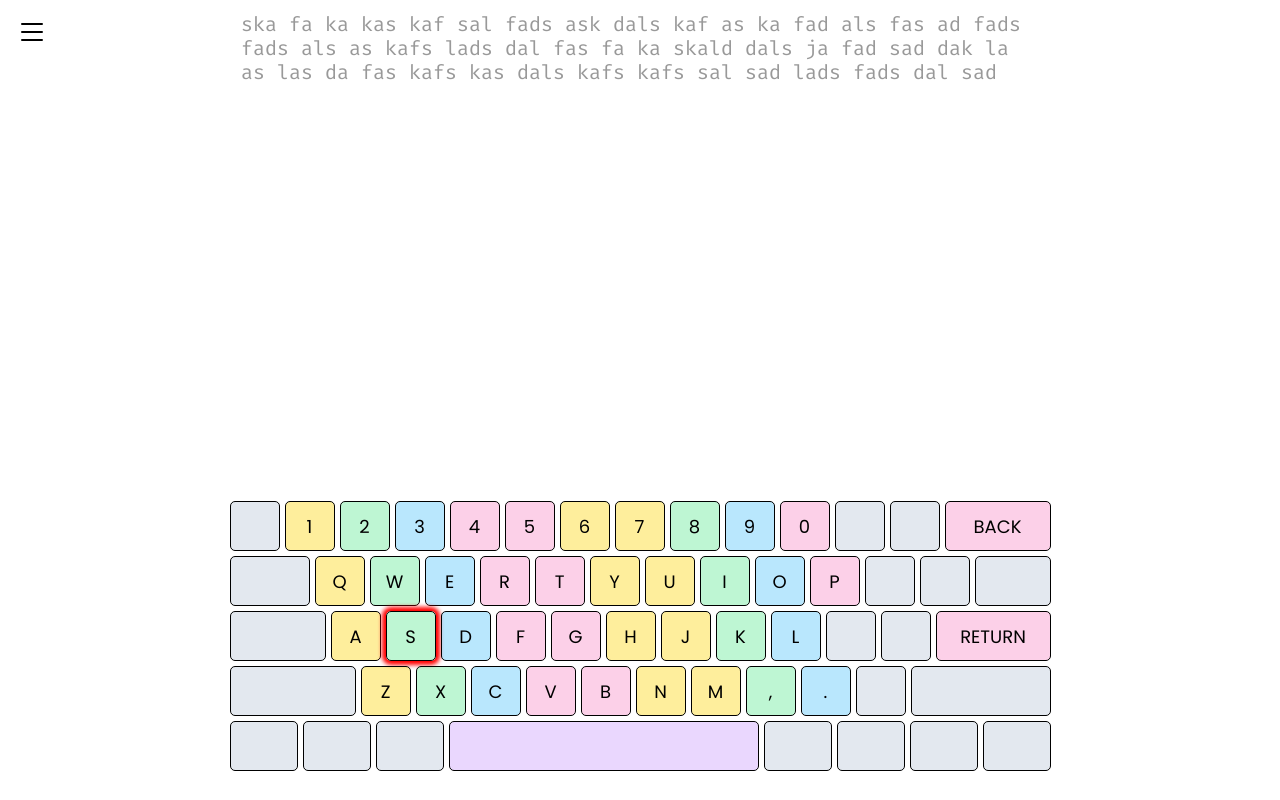
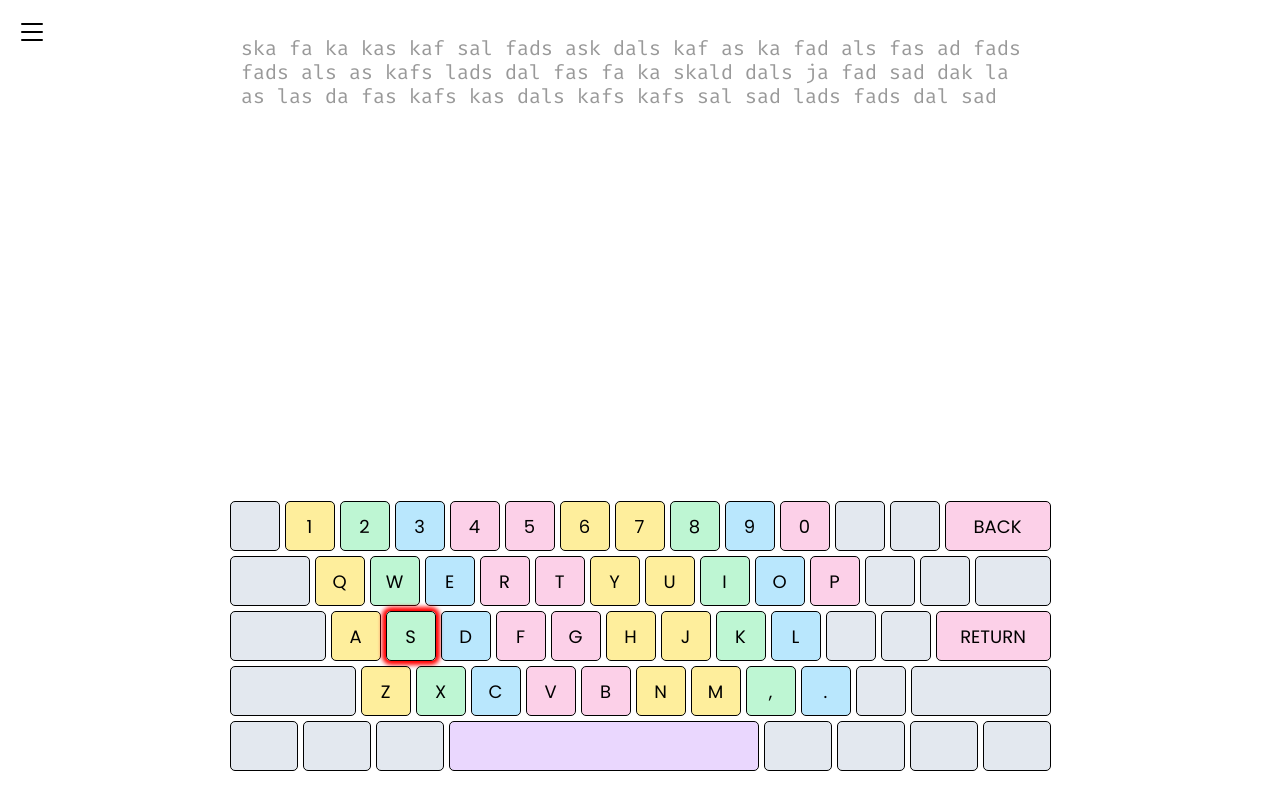
Before and after one commit to 30isnottoolate/typing-trainer, a React app: page / in a window 1280 px wide. Both pictures are taken after a click on the button "Start Training". Built offline with nearby package versions, Linux system fonts and the light colour scheme.

Commit message:
Change text-input/source height and position

```diff
--- a/src/components/App.css
+++ b/src/components/App.css
@@ -71,7 +71,8 @@
     font-family: "Fira Mono", monospace;
     position: absolute;
     width: 68.5ch;
-    height: calc(100vh - 20.5rem);
+    height: calc(100vh - 22rem);
+    top: 1.5rem;
     padding: 1ch;
     white-space: pre-wrap;
     overflow-y: scroll;
@@ -188,5 +189,6 @@
     top: 1rem;
     width: 2rem;
     height: 2rem;
+    z-index: 5;
     cursor: pointer;
 }
```
